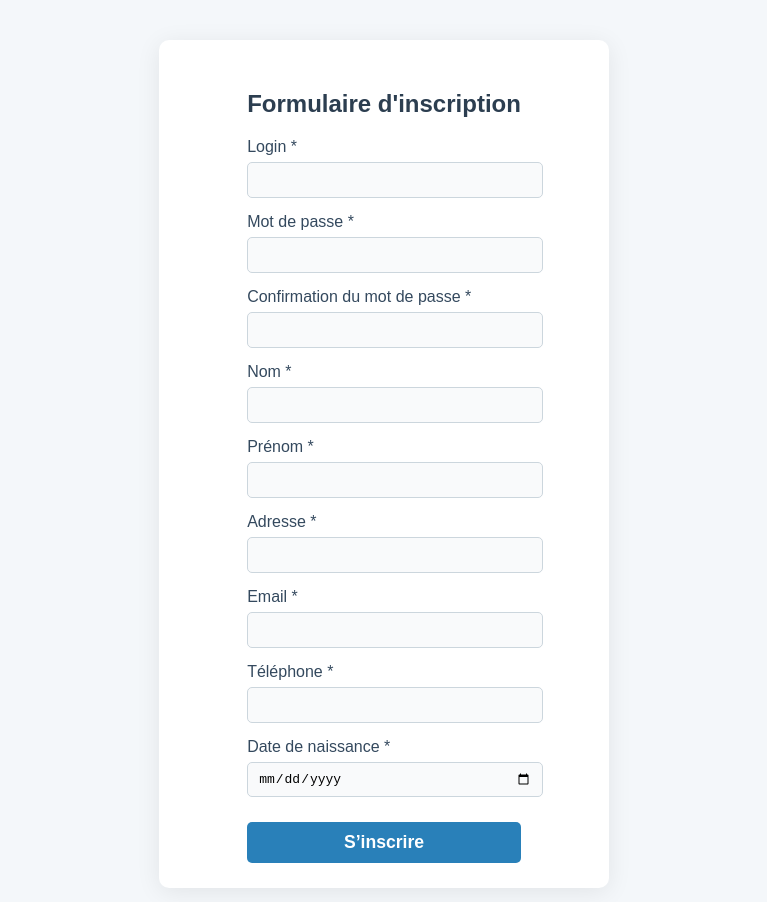
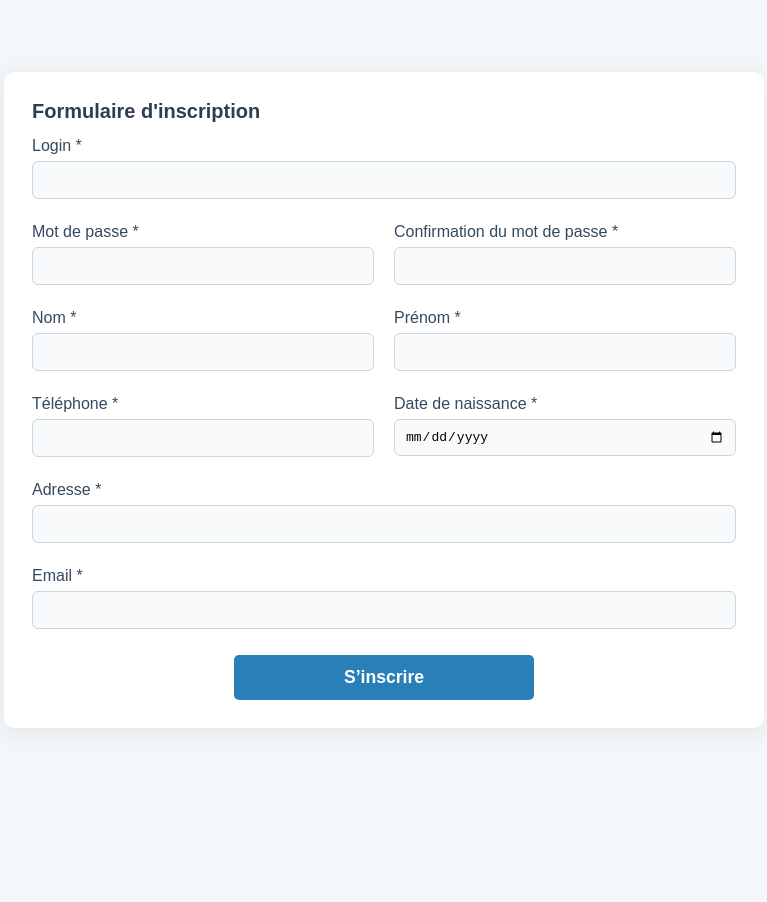
Before and after one commit to clesecq/tp01_lesecq_charles, a plain HTML site: page index.html in a window 1280 px wide. Shown: the whole page, without its empty margins (256-1023 px from the left). After the commit the page ends 800 px from the top, so only its background shows below. Drawn offline with Linux system fonts and the light colour scheme.

Commit message:
Améliore le responsive

```diff
--- a/index.html
+++ b/index.html
@@ -10,7 +10,8 @@
     <div class="container">
         <form id="registrationForm" novalidate>
             <h2>Formulaire d'inscription</h2>
-            <div class="form-group">
+            <div class="form-grid">
+                <div class="form-group full-width">
                     <label for="login">Login *</label>
                     <input type="text" id="login" name="login" required>
                 </div>
@@ -30,14 +31,7 @@
                     <label for="prenom">Prénom *</label>
                     <input type="text" id="prenom" name="prenom" required>
                 </div>
-            <div class="form-group">
-                <label for="adresse">Adresse *</label>
-                <input type="text" id="adresse" name="adresse" required>
-            </div>
-            <div class="form-group">
-                <label for="email">Email *</label>
-                <input type="email" id="email" name="email" required>
-            </div>
+
                 <div class="form-group">
                     <label for="telephone">Téléphone *</label>
                     <input type="text" id="telephone" name="telephone" required>
@@ -46,6 +40,16 @@
                     <label for="dateNaissance">Date de naissance *</label>
                     <input type="date" id="dateNaissance" name="dateNaissance" required>
                 </div>
+                <div class="form-group full-width">
+                    <label for="adresse">Adresse *</label>
+                    <input type="text" id="adresse" name="adresse" required>
+                </div>
+                <div class="form-group full-width">
+                    <label for="email">Email *</label>
+                    <input type="email" id="email" name="email" required>
+                </div>
+            </div>
+
             <div id="error-message"></div>
             <button type="submit">S’inscrire</button>
         </form>
--- a/style.css
+++ b/style.css
@@ -1,3 +1,10 @@
+
+/* Global box-sizing to make spacing predictable */
+*,
+*::before,
+*::after {
+    box-sizing: border-box;
+}
 
 body {
     font-family: Arial, sans-serif;
@@ -7,31 +14,41 @@ body {
     display: flex;
     flex-direction: column;
     justify-content: center;
-    align-items: center;
+    align-items: stretch; /* allow container to control its width */
 }
 
 .container {
     display: flex;
     flex-direction: column;
-    align-items: center;
+    align-items: stretch;
     justify-content: center;
     max-width: 400px;
-    width: 100%;
+    width: calc(100% - 40px);
+    margin: 20px auto; /* reduce vertical margin */
     background: #fff;
-    padding: 30px 25px 25px 25px;
+    padding: 22px;
     border-radius: 10px;
     box-shadow: 0 4px 24px rgba(0,0,0,0.08);
-    margin: 40px 0;
 }
 
 h2 {
-    text-align: center;
-    margin-bottom: 20px;
+    text-align: left;
+    margin: 0 0 14px 0;
     color: #2c3e50;
+    font-size: 1.25rem;
 }
 
 .form-group {
-    margin-bottom: 15px;
+    margin-bottom: 12px;
+}
+
+.row {
+    display: flex;
+    gap: 12px;
+}
+
+.col {
+    flex: 1 1 0;
 }
 
 label {
@@ -46,12 +63,12 @@ input[type="password"],
 input[type="email"],
 input[type="date"] {
     width: 100%;
-    padding: 8px 10px;
+    padding: 9px 10px;
     border: 1px solid #ccd6dd;
-    border-radius: 5px;
+    border-radius: 6px;
     font-size: 1em;
     background: #f9fafb;
-    transition: border 0.2s;
+    transition: border 0.2s, box-shadow 0.12s;
 }
 
 input:focus {
@@ -61,7 +78,7 @@ input:focus {
 
 button[type="submit"] {
     width: 100%;
-    padding: 10px;
+    padding: 12px 14px;
     background: #2980b9;
     color: #fff;
     border: none;
@@ -70,7 +87,7 @@ button[type="submit"] {
     font-weight: bold;
     cursor: pointer;
     transition: background 0.2s;
-    margin-top: 10px;
+    margin-top: 14px;
 }
 
 button[type="submit"]:hover {
@@ -92,10 +109,24 @@ button[type="submit"]:hover {
     background: #eafaf1;
     border: 1px solid #b7e4c7;
     border-radius: 8px;
-    padding: 20px;
-    margin-top: 20px;
+    padding: 16px;
+    margin-top: 16px;
     color: #222;
-    font-size: 1.05em;
+    font-size: 1.02em;
+    width: 100%;
+}
+
+.recap-list {
+    display: grid;
+    grid-template-columns: 1fr 1fr;
+    gap: 8px 20px;
+    list-style: none;
+    padding: 0;
+    margin: 0;
+}
+
+.recap-item {
+    padding: 6px 0;
 }
 
 @media (max-width: 500px) {
@@ -103,11 +134,49 @@ button[type="submit"]:hover {
         padding: 0;
     }
     .container {
-        max-width: 98vw;
-        width: 98vw;
-        padding: 15px 5vw;
+    max-width: 98vw;
+    width: 98vw;
+    padding: 12px 4vw;
     }
     h2 {
         font-size: 1.2em;
     }
 }
+
+@media (min-width: 700px) {
+    .container {
+    max-width: 760px;
+    padding: 28px;
+    }
+
+    form#registrationForm {
+        display: flex;
+        flex-direction: column;
+        width: 100%;
+    }
+
+    .form-grid {
+        display: grid;
+        grid-template-columns: repeat(2, 1fr);
+        gap: 12px 20px;
+        align-items: start;
+    }
+
+    /* make full-width elements span both columns */
+    .form-grid .full-width {
+        grid-column: 1 / -1;
+    }
+
+    button[type="submit"] {
+        max-width: 300px;
+        align-self: center;
+    }
+
+    #recap {
+        padding: 22px;
+    }
+
+    .recap-list {
+        grid-template-columns: repeat(3, 1fr);
+    }
+}
```
Lines whose indentation alone changed are shown as unchanged.
